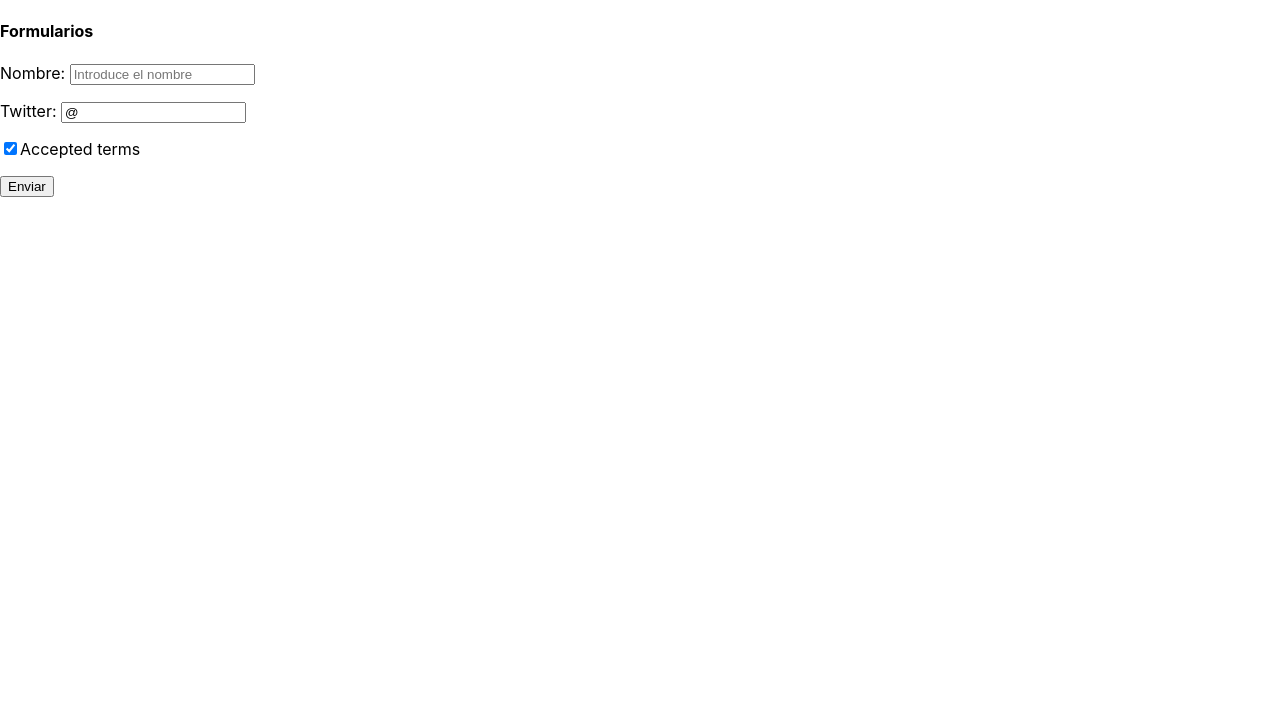
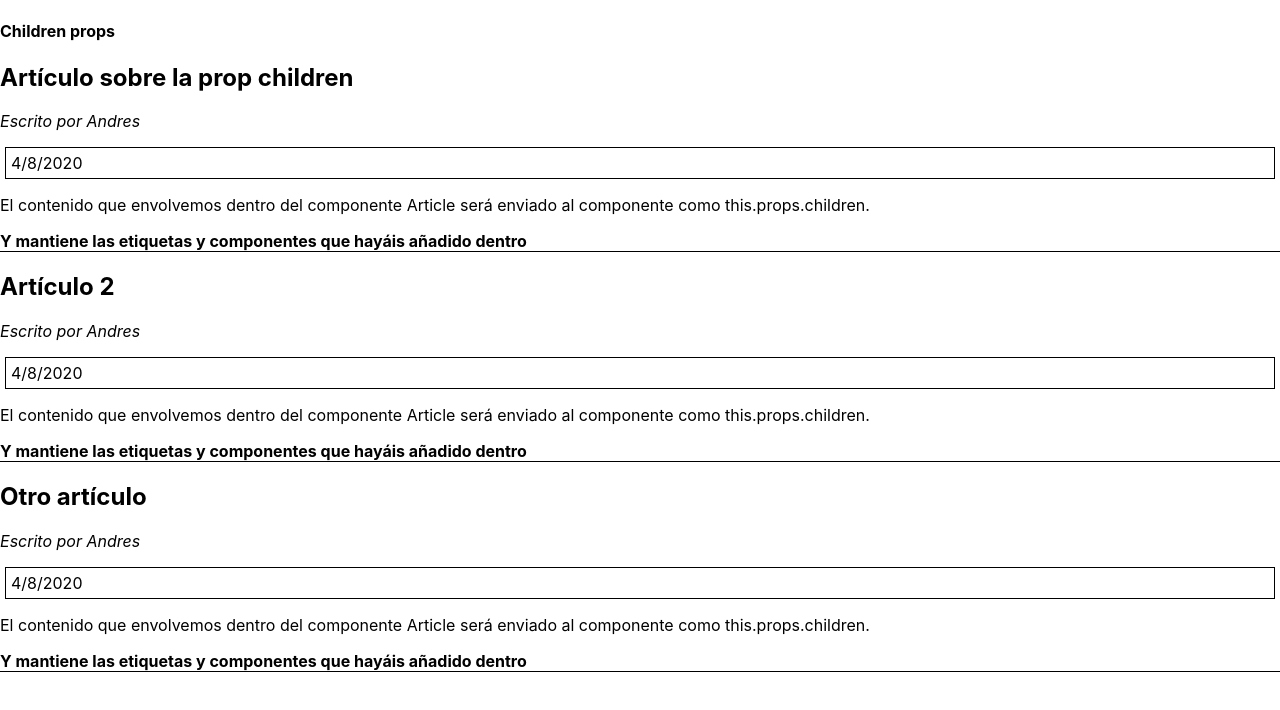
Before and after one commit to soyandresbernal/classReact, a React (Create React App) app: page / in a window 1280 px wide. Shown: the top 710 px of the page. Built offline with nearby package versions, Linux system fonts and the light colour scheme.

Commit message:
Add npm propTypes - validated Props

```diff
--- a/package.json
+++ b/package.json
@@ -6,6 +6,7 @@
     "@testing-library/jest-dom": "^4.2.4",
     "@testing-library/react": "^9.5.0",
     "@testing-library/user-event": "^7.2.1",
+    "prop-types": "^15.7.2",
     "react": "^16.13.1",
     "react-dom": "^16.13.1",
     "react-scripts": "3.4.1"
--- a/src/App.js
+++ b/src/App.js
@@ -1,15 +1,75 @@
 import React, { Component } from 'react';
-import Form from './sections/forms'
+import PropTypes from 'prop-types'
+class Box extends Component {
+  render() {
+    return (
+      <div style={{ border: '1px solid #000', margin: 5, padding: 5 }}>
+        {this.props.children}
+      </div>
+    )
+  }
+}
+
+class Article extends Component {
+
+  static propTypes = {
+    author: PropTypes.string.isRequired
+  }
+
+  render() {
+    const { author, children, date, title } = this.props
+    return (
+      <section style={{
+        borderBottom: '1px solid #000', marginBotton: 50
+      }}>
+        < h2 > {title}</h2>
+        <p><em>Escrito por {author}</em></p>
+        <Box>{date}</Box>
+        <article>
+          {children}
+        </article>
+      </ section>
+    )
+  }
+}
 
 
 
-export default class CarsList extends Component {
+
+class Children extends Component {
   render() {
     return (
+      <div className="App">
+        <h4>Children props</h4>
+        <Article
+          author='Andres'
+          date={new Date().toLocaleDateString()}
+          title='Artículo sobre la prop children'
+        >
+          <p>El contenido que envolvemos dentro del componente Article será enviado al componente como this.props.children.</p>
+          <strong>Y mantiene las etiquetas y componentes que hayáis añadido dentro</strong>
+        </Article>
 
-      <Form />
+        <Article
+          author='Andres'
+          date={new Date().toLocaleDateString()}
+          title='Artículo 2'
+        >
+          <p>El contenido que envolvemos dentro del componente Article será enviado al componente como this.props.children.</p>
+          <strong>Y mantiene las etiquetas y componentes que hayáis añadido dentro</strong>
+        </Article>
 
-
+        <Article
+          author='Andres'
+          date={new Date().toLocaleDateString()}
+          title='Otro artículo'
+        >
+          <p>El contenido que envolvemos dentro del componente Article será enviado al componente como this.props.children.</p>
+          <strong>Y mantiene las etiquetas y componentes que hayáis añadido dentro</strong>
+        </Article>
+      </div>
     );
   }
 }
+
+export default Children;
```
